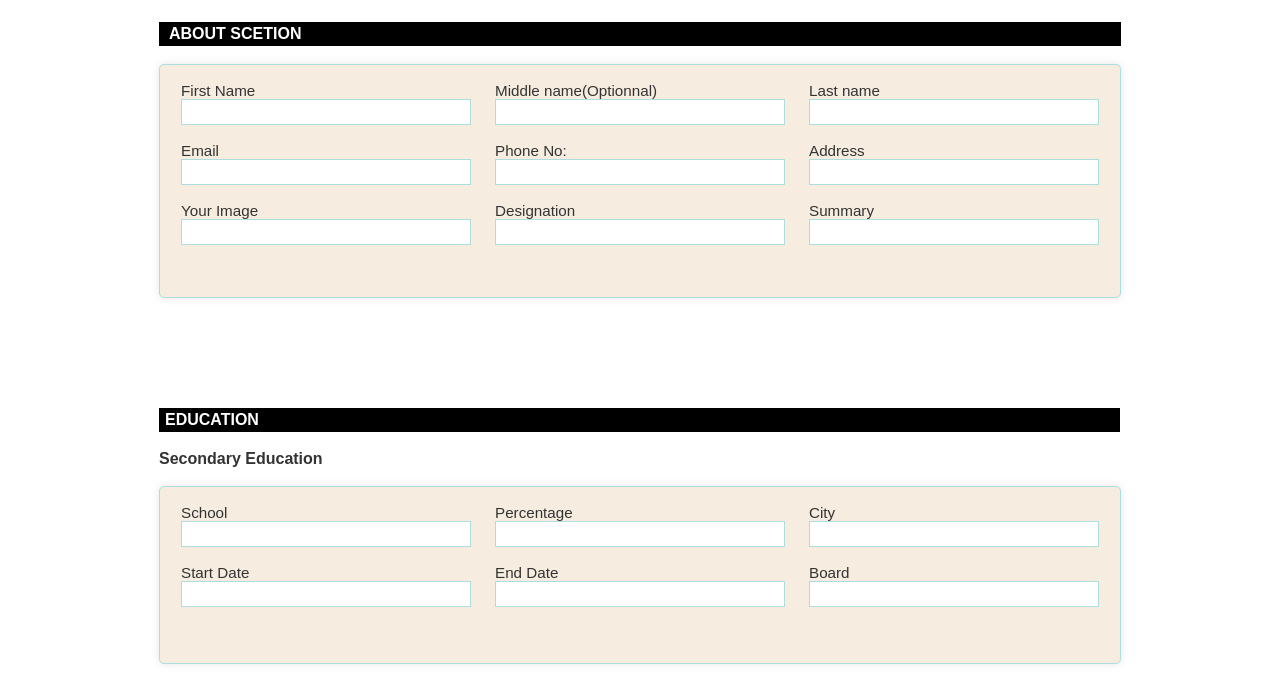
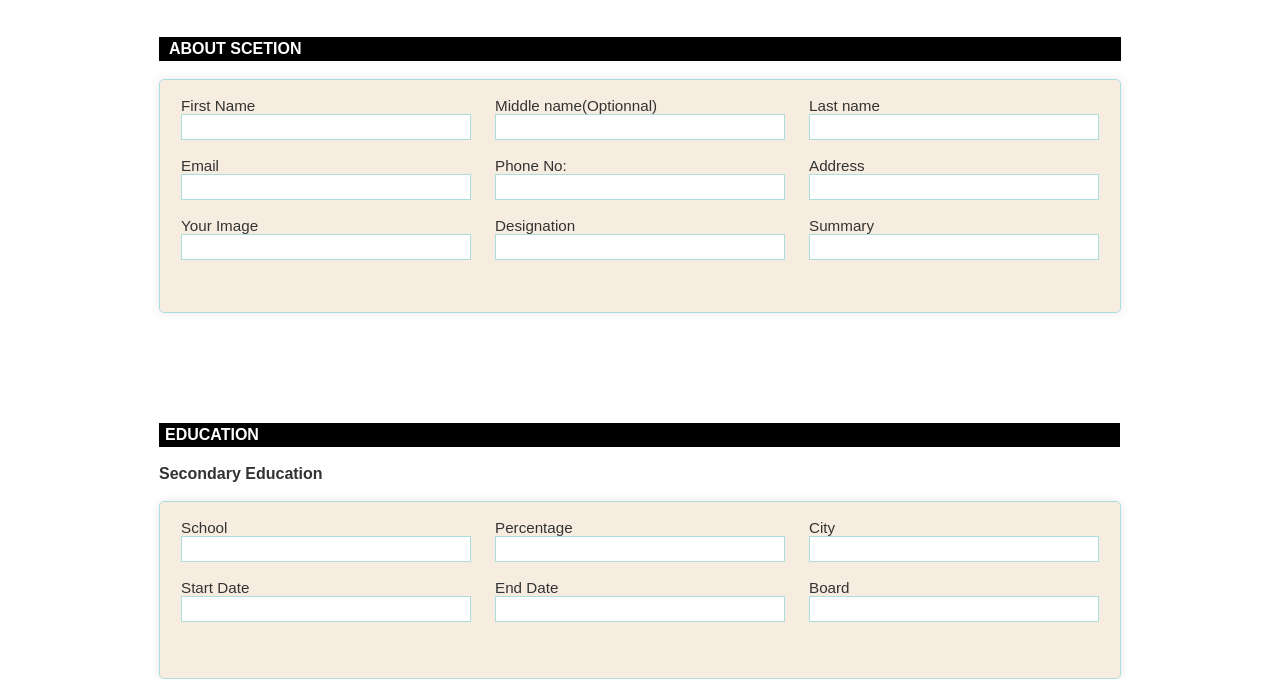
Before and after one commit to harsh10009/Resume-Builder, a plain HTML site: page Application.html in a window 1280 px wide. Shown: the part 144-823 px from the top of the page. Drawn offline with nearby package versions, Linux system fonts and the light colour scheme.

Commit message:
Update Application.css

```diff
--- a/Application.css
+++ b/Application.css
@@ -33,7 +33,7 @@
 
 #AboutSection{
 
-    padding-top:25px;
+    padding-top:40px;
     display: flex;
     justify-content: center;
 
```
